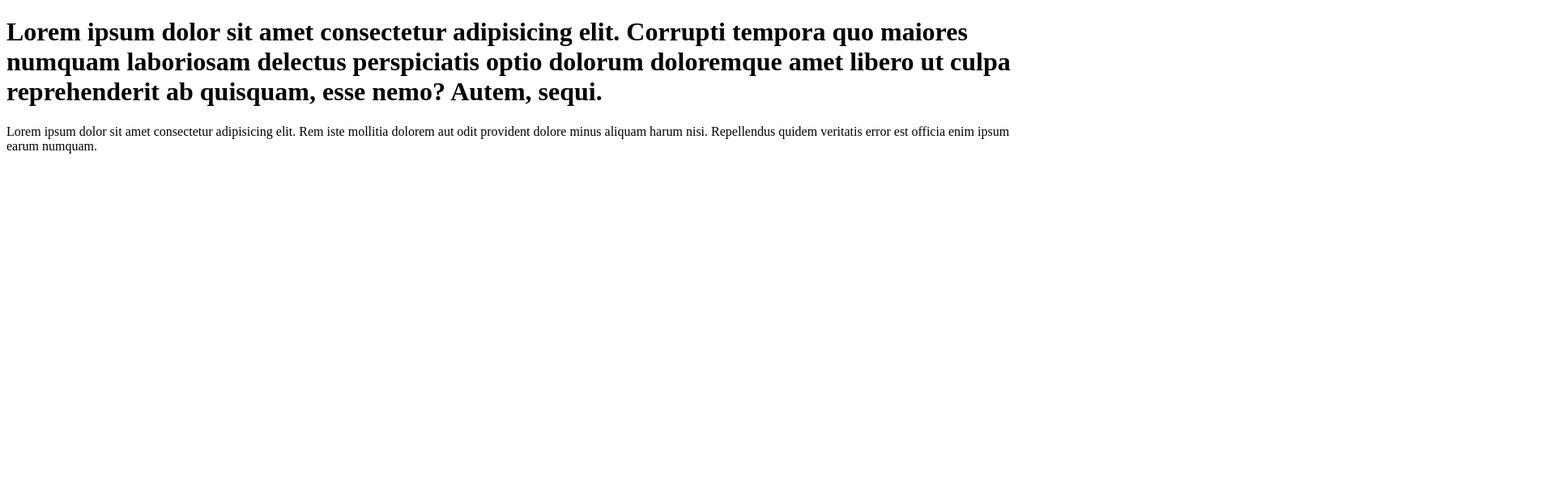
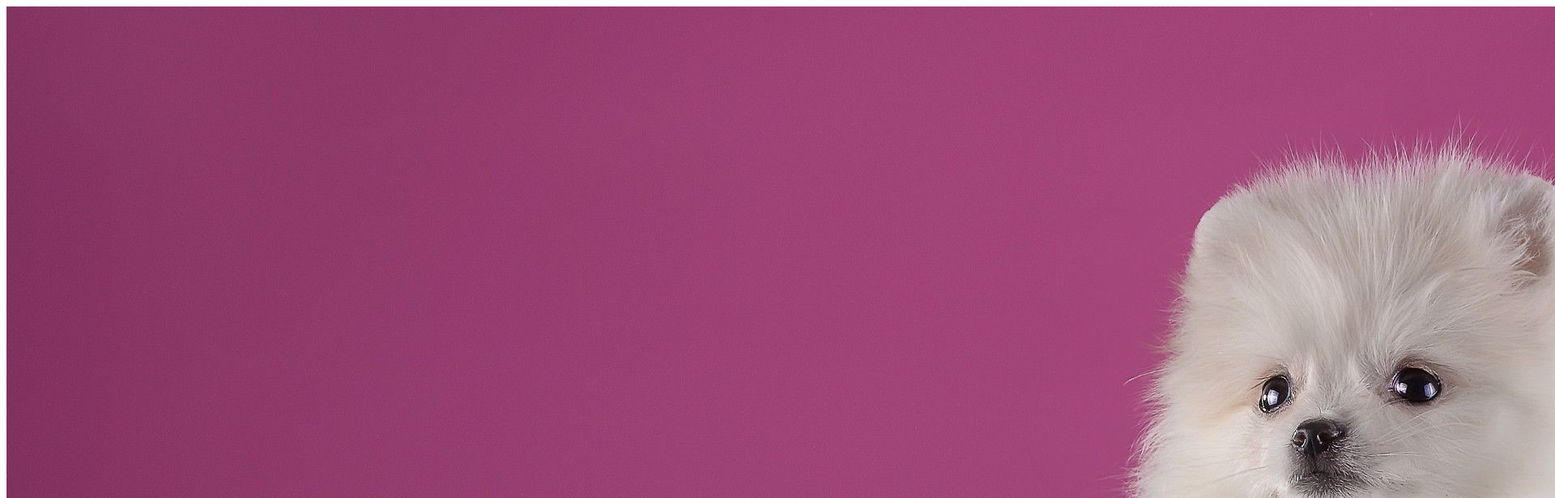
Before and after one commit to fotimaxon007/github, a plain HTML site: page index.html in a window 1280 px wide. Shown: the top 616 px of the page at 81% size, 1920 px wide, since content can reach past the window. Drawn offline with Linux system fonts and the light colour scheme.

Commit message:
sxdcfvgbhnjm

```diff
--- a/index.html
+++ b/index.html
@@ -6,6 +6,7 @@
     <title>Document</title>
 </head>
 <body>
+    <img src="./rasm/130783.jpg" alt="">
     <h1>Lorem ipsum dolor sit amet consectetur adipisicing elit. Corrupti tempora quo maiores numquam laboriosam delectus perspiciatis optio dolorum doloremque amet libero ut culpa reprehenderit ab quisquam, esse nemo? Autem, sequi.</h1>
 
     <p>Lorem ipsum dolor sit amet consectetur adipisicing elit. Rem iste mollitia dolorem aut odit provident dolore minus aliquam harum nisi. Repellendus quidem veritatis error est officia enim ipsum earum numquam.</p>
```
Also changed, not shown: rasm/130783.jpg (added), rasm/images (2).jfif (added).
